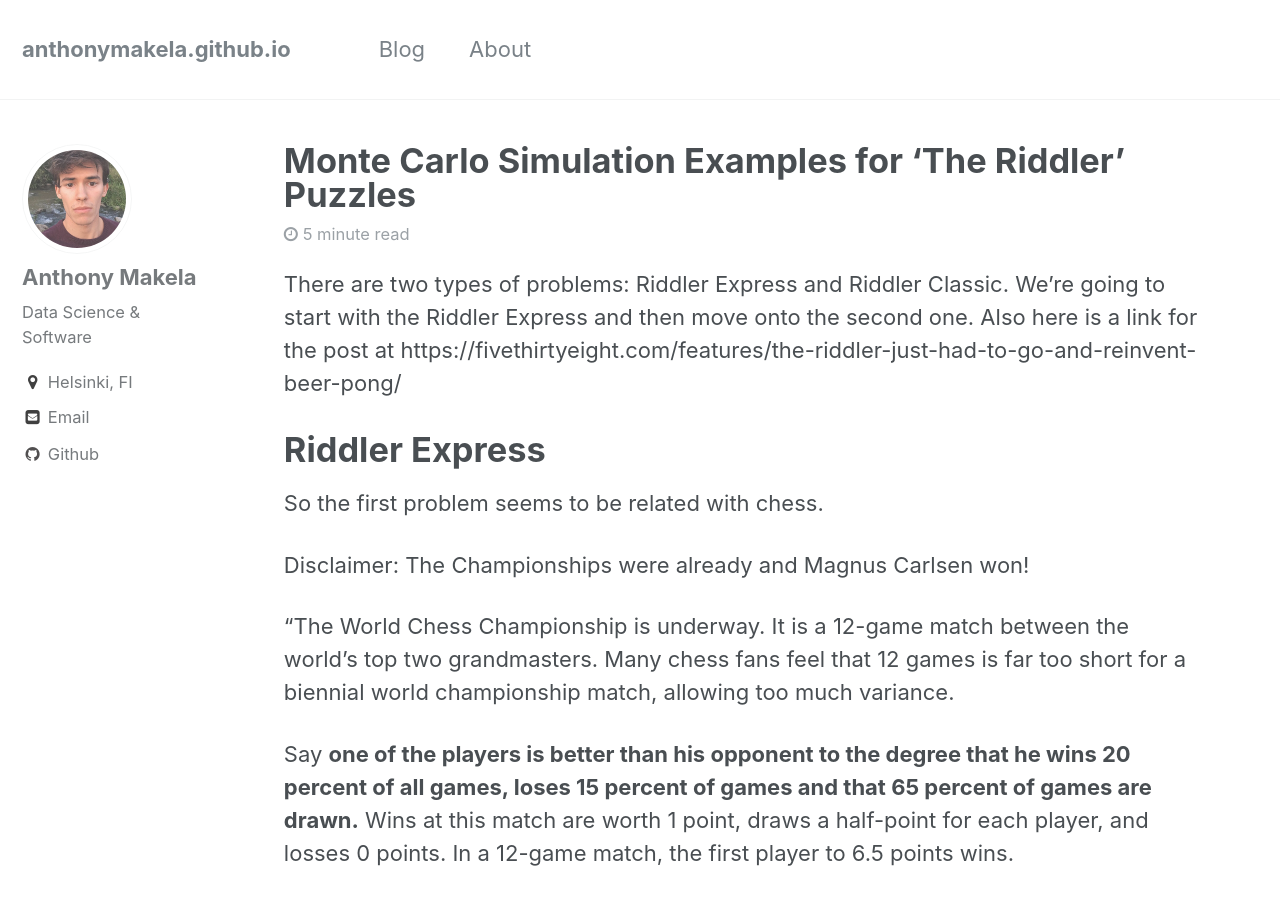
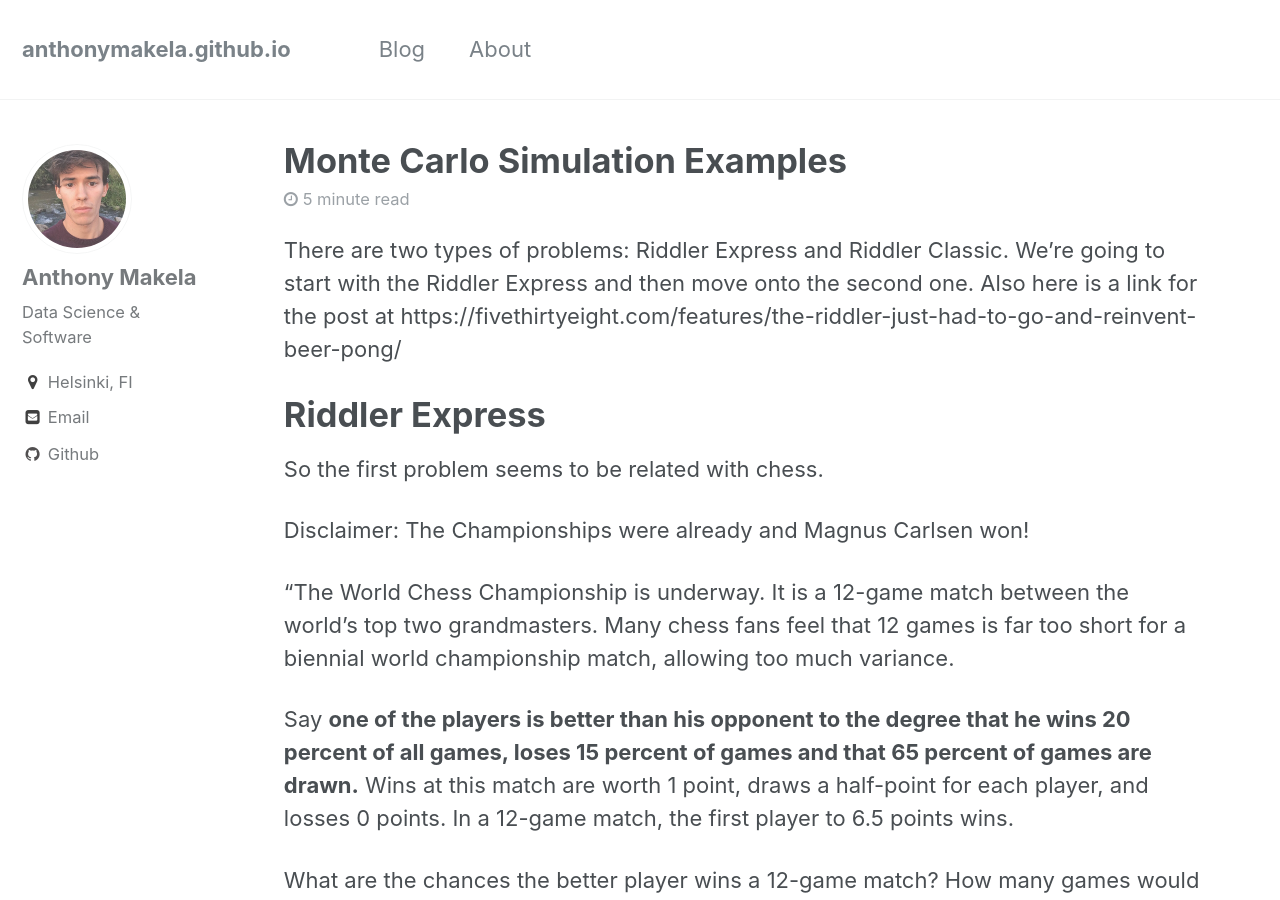
Before and after one commit to anthonymakela/anthonymakela.github.io, a Jekyll site: the page built from _posts/2018-12-25-Monte-Carlo-Simulations.md, in a window 1280 px wide and 900 px high. Built offline with Jekyll 4.4.1, drawn with Linux system fonts in a browser that asks for light colours; nearby versions of some CDN libraries.

Commit message:
The Riddler

```diff
--- a/_posts/2018-12-25-Monte-Carlo-Simulations.md
+++ b/_posts/2018-12-25-Monte-Carlo-Simulations.md
@@ -1,5 +1,5 @@
 ---
-title: "Monte Carlo Simulation Examples for 'The Riddler' Puzzles "
+title: "Monte Carlo Simulation Examples"
 excerpt: "The Riddler offers problems related to: math, logic and probability. In this post we take a look at 2 of those problems and try to solve them using Monte Carlo simulation "
 layout: single
 author: "Anthony Makela"
```
